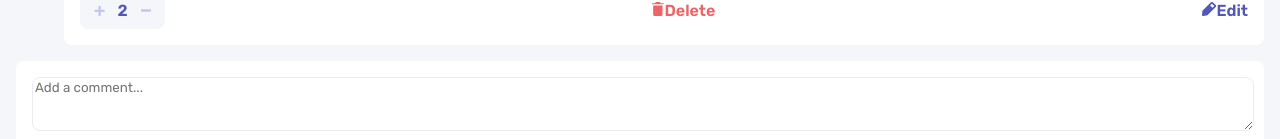
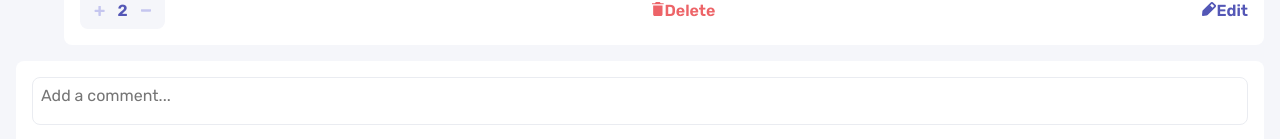
Before and after one commit to letizia-sorrentino/interactive-comments-section, a React (Vite) app: page / in a window 1280 px wide. Shown: the part 801-940 px from the top of the page. Built offline with nearby package versions, Linux system fonts and the light colour scheme.

Commit message:
fixed bug reply form

```diff
--- a/src/components/Comment/CommentContent/CommentContent.tsx
+++ b/src/components/CommentContent/CommentContent.tsx
@@ -1,4 +1,4 @@
-import { CommentData } from "../../../types/types";
+import { CommentData } from "../../types/types";
 
 interface CommentContentProps {
   comment: CommentData;
--- a/src/components/CommentsList/CommentsList.tsx
+++ b/src/components/CommentsList/CommentsList.tsx
@@ -2,7 +2,7 @@ import { useEffect, useState } from "react";
 import moment from "moment";
 import { CommentData, CommentThreadData, UserData } from "../../types/types";
 import data from "../../data.json";
-import CommentBox from "../Comment/CommentBox/CommentBox";
+import CommentBox from "../CommentBox/CommentBox";
 import Modal from "../Modal/Modal";
 import CommentForm from "../Forms/CommentForm/CommentForm";
 
@@ -13,7 +13,8 @@ const CommentsList = () => {
   // state hook to store comments
   const [user] = useState<UserData>(initialData.currentUser);
   const [comments, setComments] = useState<CommentData[]>(initialData.comments);
-  const [editComment, setEditComment] = useState("");
+  const [editComment, setEditComment] = useState<string>("");
+  // const [hideReplyForm, setHideReplyForm] = useState<boolean>(false);
   const [showModal, setShowModal] = useState<boolean>(false);
   const [commentToDelete, setCommentToDelete] = useState<CommentData>();
 
@@ -70,7 +71,7 @@ const CommentsList = () => {
         };
       })
     );
-    console.log("reply", comment, newReply.id);
+    console.log("reply", comment);
   };
   // Function to handle editing a comment
   const handleEdit = (comment: CommentData) => {
--- a/src/components/Forms/ReplyForm/ReplyForm.css
+++ b/src/components/Forms/ReplyForm/ReplyForm.css
@@ -25,6 +25,10 @@
   border-color: #5457b6;
 }
 
+.replyInput::placeholder {
+  font-size: 700;
+  color: #5457b6;
+}
 
 .replyHeader {
   display: flex;
--- a/src/components/Forms/ReplyForm/ReplyForm.tsx
+++ b/src/components/Forms/ReplyForm/ReplyForm.tsx
@@ -17,7 +17,7 @@ const ReplyForm: React.FC<ReplyFormProps> = ({
   // state hook to store comments
   const [user, setUser] = useState<UserData>(initialData.currentUser);
   const [newReply, setNewReply] = useState<string>("");
-  const [showReplyForm, setShowReplyForm] = useState(false);
+  const [hideReplyForm, setHideReplyForm] = useState<boolean>(false);
 
   useEffect(() => {
     //sending initial data to comments in state
@@ -39,16 +39,22 @@ const ReplyForm: React.FC<ReplyFormProps> = ({
 
   const handleReplySubmit = (e: React.FormEvent<HTMLFormElement>) => {
     e.preventDefault();
-    if (newReply.trim() !== "") {
-      // Add a check to prevent empty replies
-      addReply(newReply);
+
+    const fullReply = replyingTo
+      ? `@${replyingTo.username} ${newReply.trim()}`
+      : newReply.trim();
+    if (fullReply !== "") {
+      addReply(fullReply);
       setNewReply("");
-      setShowReplyForm(false);
+      setHideReplyForm(true);
     }
-    console.log("new reply:", newReply, showReplyForm);
+    console.log("new reply:", newReply);
   };
 
   return (
+    <>
+      {" "}
+      {!hideReplyForm && (
         <form onSubmit={handleReplySubmit} className="replyForm">
           <textarea
             className="replyInput"
@@ -63,6 +69,8 @@ const ReplyForm: React.FC<ReplyFormProps> = ({
             </button>
           </div>
         </form>
+      )}
+    </>
   );
 };
 export default ReplyForm;
--- a/src/index.css
+++ b/src/index.css
@@ -27,3 +27,14 @@ button {
   cursor: pointer;
   outline: inherit;
 }
+
+textarea {
+  margin: 0;
+  padding: 0.5rem;
+  outline: none;
+  background: none;
+  resize: none;
+  font: inherit;
+  color: inherit;
+  box-sizing: border-box;
+}
```
Also changed, not shown: src/components/CommentBox/CommentBox.tsx (renamed from src/components/Comment/CommentBox/CommentBox.tsx, +9 -9 lines), src/components/CommentBox/CommentBox.css (renamed from src/components/Comment/CommentBox/CommentBox.css), src/components/CommentContent/CommentContent.css (renamed from src/components/Comment/CommentContent/CommentContent.css), src/components/CommentHeader/CommentHeader.css (renamed from src/components/Comment/CommentHeader/CommentHeader.css), src/components/CommentHeader/CommentHeader.tsx (renamed from src/components/Comment/CommentHeader/CommentHeader.tsx). Lines whose indentation alone changed are shown as unchanged.
